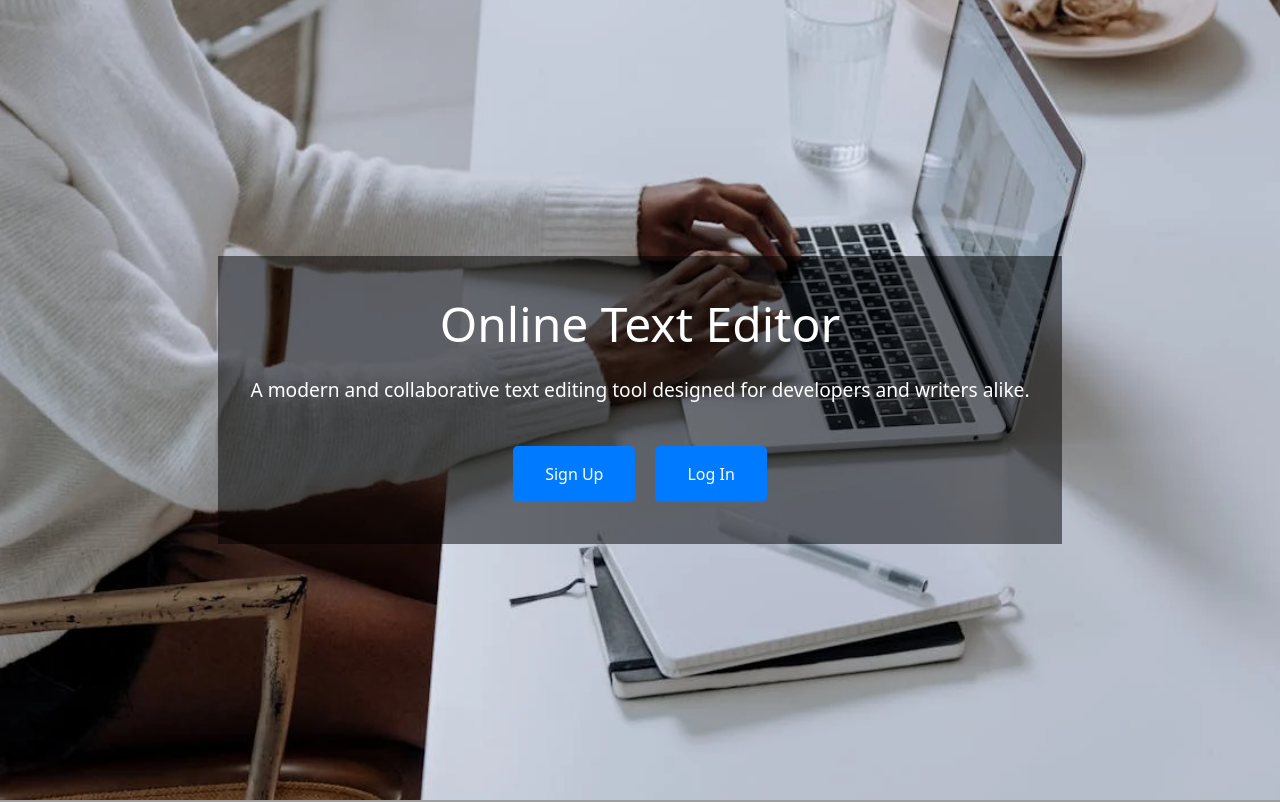
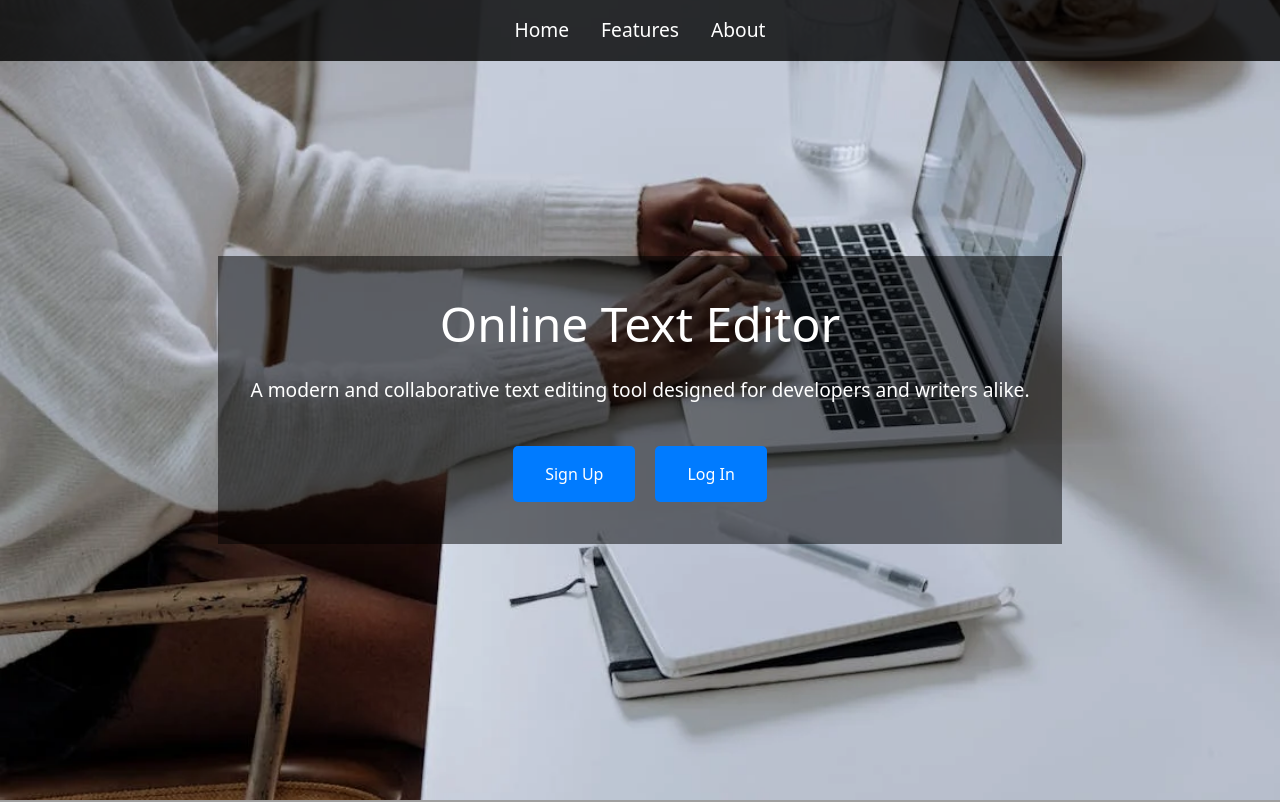
Before and after one commit to Freedom-21/text-editor, a React (Vite) app in the folder client/: page / in a window 1280 px wide. Shown: the top 802 px of the page. Built offline with nearby package versions, Linux system fonts and the light colour scheme; grey boxes are pictures that could not be loaded.

Commit message:
add header to landing page

```diff
--- a/client/src/pages/landing/LandingPage.css
+++ b/client/src/pages/landing/LandingPage.css
@@ -1,4 +1,44 @@
 /* Add styles for your LandingPage */
+/* Navigation Styles */
+header {
+  background-color: rgba(0, 0, 0, 0.8); /* Semi-transparent black background */
+  position: fixed;
+  width: 100%;
+  top: 0;
+  left: 0;
+  z-index: 1000;
+  padding: 1rem;
+}
+
+header nav {
+  display: flex;
+  justify-content: center;
+}
+
+header nav ul {
+  list-style: none;
+  display: flex;
+  gap: 2rem;
+}
+
+header nav ul li {
+  display: inline-block;
+}
+
+header nav ul li a {
+  color: white;
+  text-decoration: none;
+  font-size: 1.2rem;
+}
+
+header nav ul li a:hover {
+  color: #007bff; /* Highlight link on hover */
+}
+
+body {
+  margin-top: 100px; /* Add margin so content doesn't overlap with fixed header */
+}
+
 #home {
     background-image: url('/images/home.webp');
     background-size: cover;
--- a/client/src/pages/landing/index.tsx
+++ b/client/src/pages/landing/index.tsx
@@ -5,6 +5,17 @@ import './LandingPage.css'; // Modular CSS for the landing page
 const LandingPage: React.FC = () => {
   return (
     <div>
+            {/* Navigation Menu */}
+            <header>
+        <nav>
+          <ul className="nav-links">
+            <li><a href="#home">Home</a></li>
+            <li><a href="#features">Features</a></li>
+            <li><a href="#about">About</a></li>
+          </ul>
+        </nav>
+      </header>
+
       {/* Home Section */}
       <section id="home" className="full-screen">
         <div className="overlay">
@@ -48,7 +59,7 @@ const LandingPage: React.FC = () => {
       <section id="about" className="about-background">
         <h2>About the Project</h2>
         <p>This project is designed to facilitate collaborative writing. Built with love and dedication, it supports real-time updates and user-friendly features.</p>
-        <h3>Connect with Me</h3>
+        <h3>Let's Connect:</h3>
         <div id="contact-links">
           <a href="https://github.com/Freedom-21" target="_blank">GitHub</a>
           <a href="https://linkedin.com/in/your-profile" target="_blank">LinkedIn</a>
```
